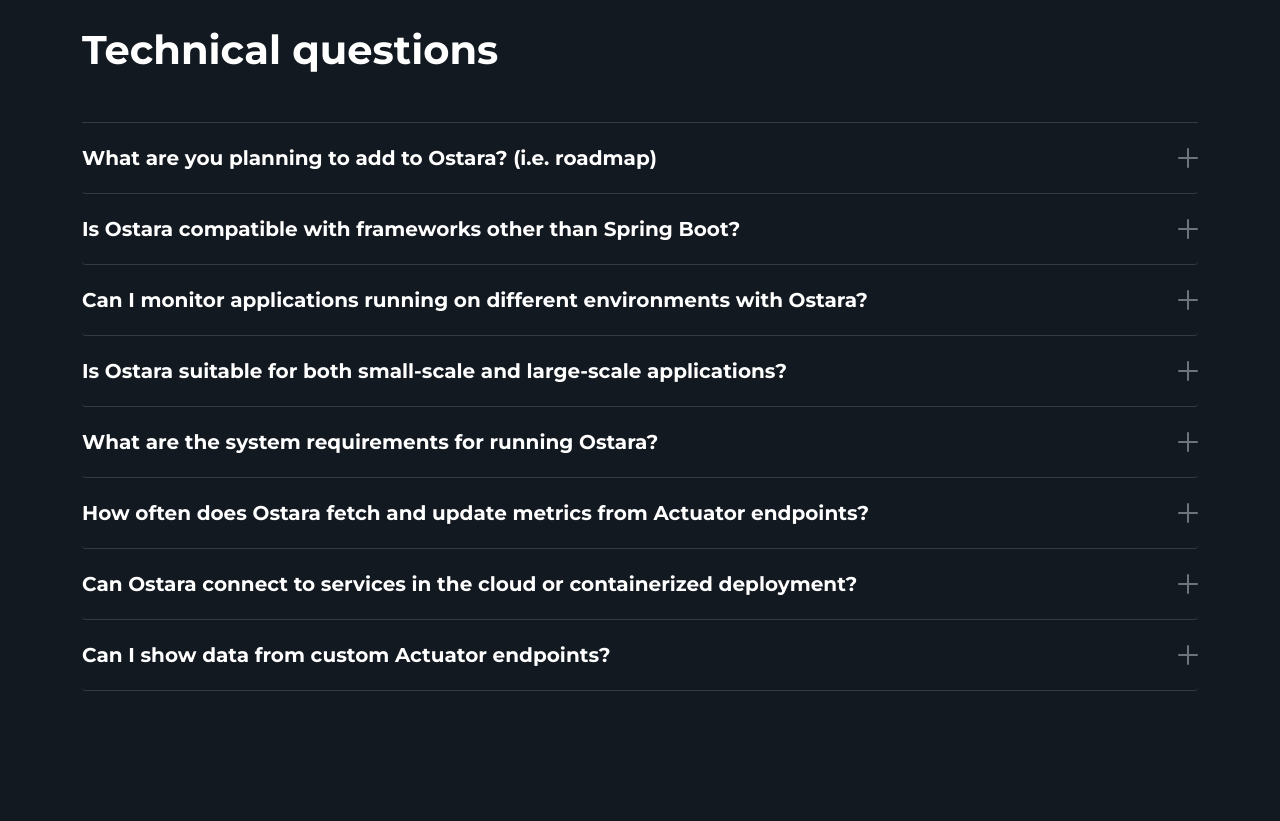
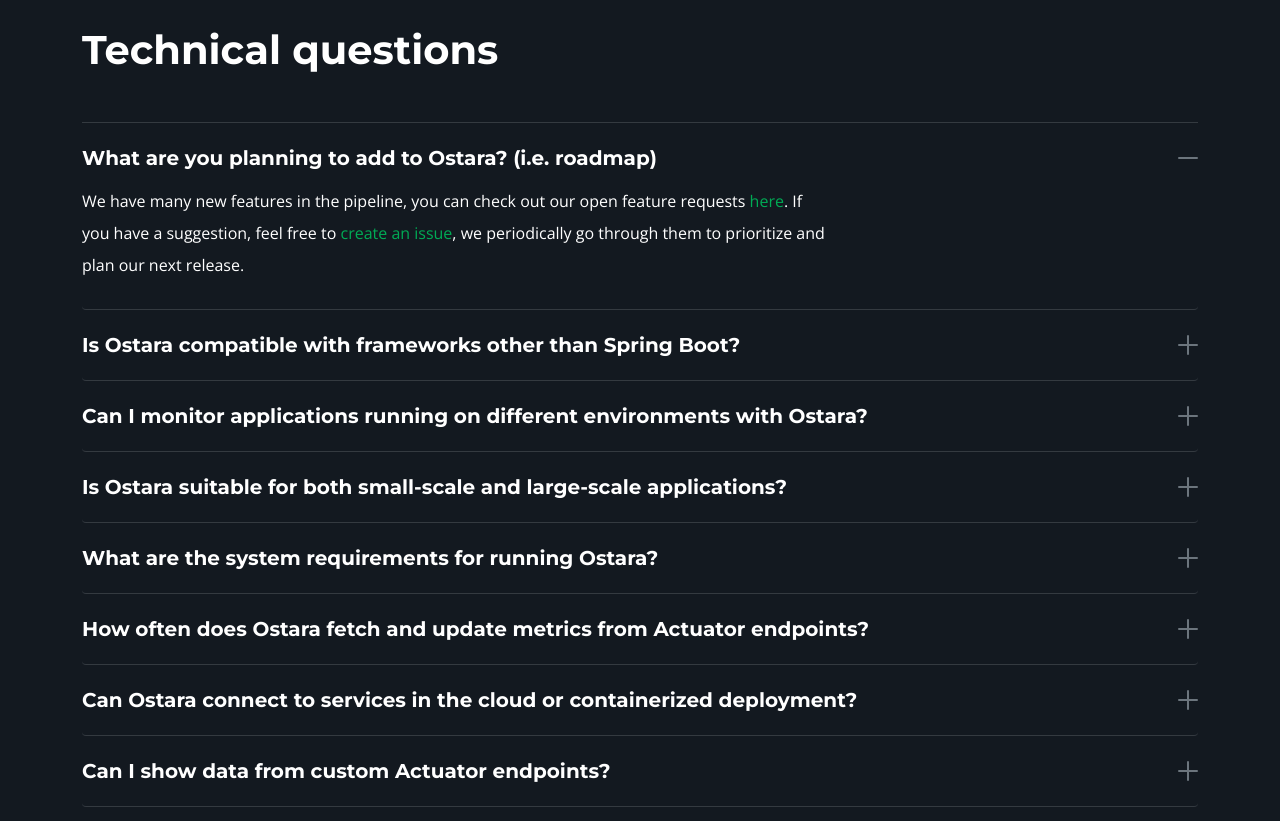
Before and after one commit to krud-dev/ostara-site, a website: page index.html in a window 1280 px wide. Shown: the part 6660-7481 px from the top of the page. Drawn offline with nearby package versions, Linux system fonts and the light colour scheme; a script that the page names is missing.

Commit message:
fix: technical questions expand first question

```diff
--- a/index.html
+++ b/index.html
@@ -663,13 +663,13 @@
                 <div class="card-header p-0" id="headingroadmap">
                     <h4 class="mb-0 d-grid">
                         <button class="btn btn-light text-start collapsed p-3 rounded-0" type="button"
-                                data-bs-toggle="collapse" data-bs-target="#collapseroadmap" aria-expanded="false"
+                                data-bs-toggle="collapse" data-bs-target="#collapseroadmap" aria-expanded="true"
                                 aria-controls="collapseroadmap">
                             What are you planning to add to Ostara? (i.e. roadmap)
                         </button>
                     </h4>
                 </div>
-                <div id="collapseroadmap" class="collapse" aria-labelledby="headingroadmap"
+                <div id="collapseroadmap" class="collapse show" aria-labelledby="headingroadmap"
                      data-bs-parent="#accordionFaqTechnical">
                     <div class="card-body lh-lg">
                         <div class="col-lg-8">
```
